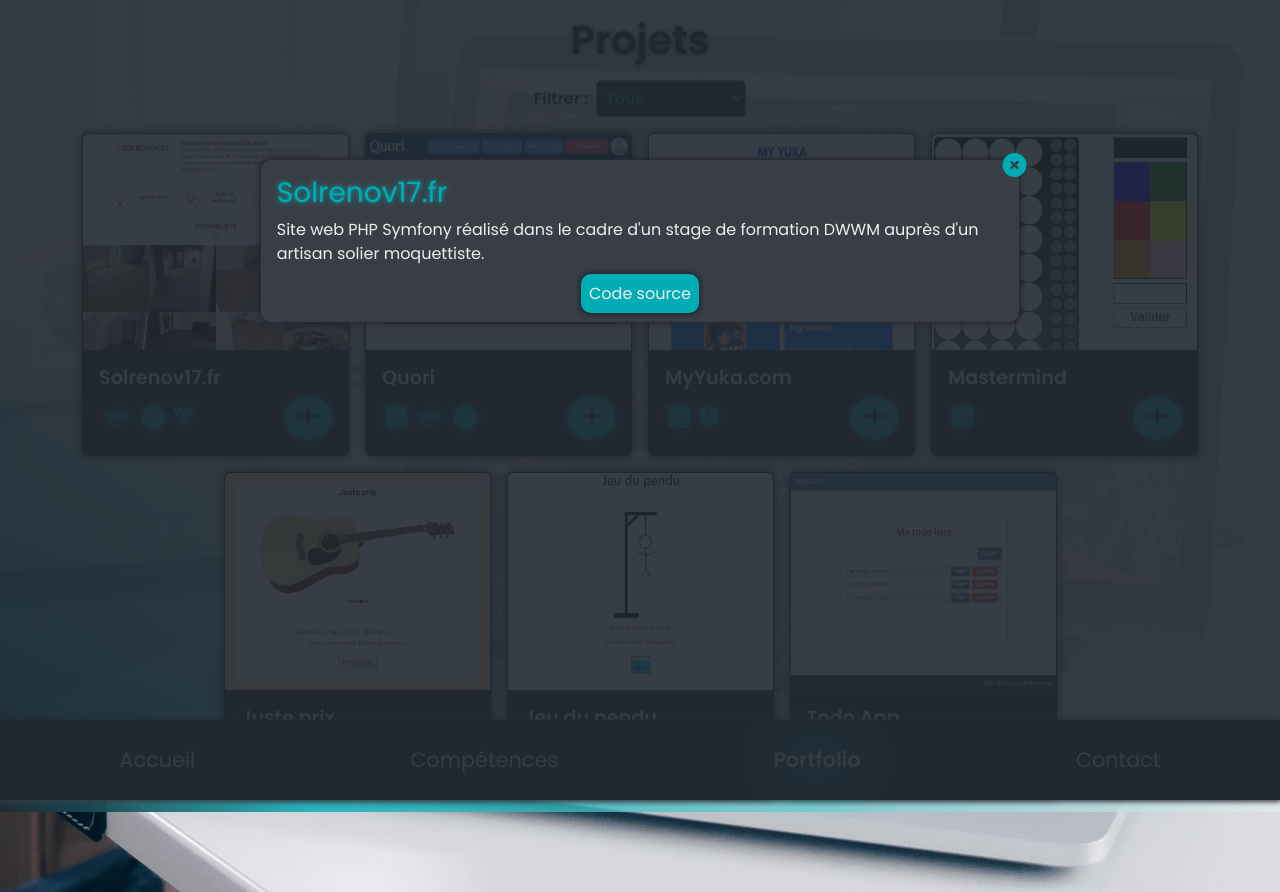
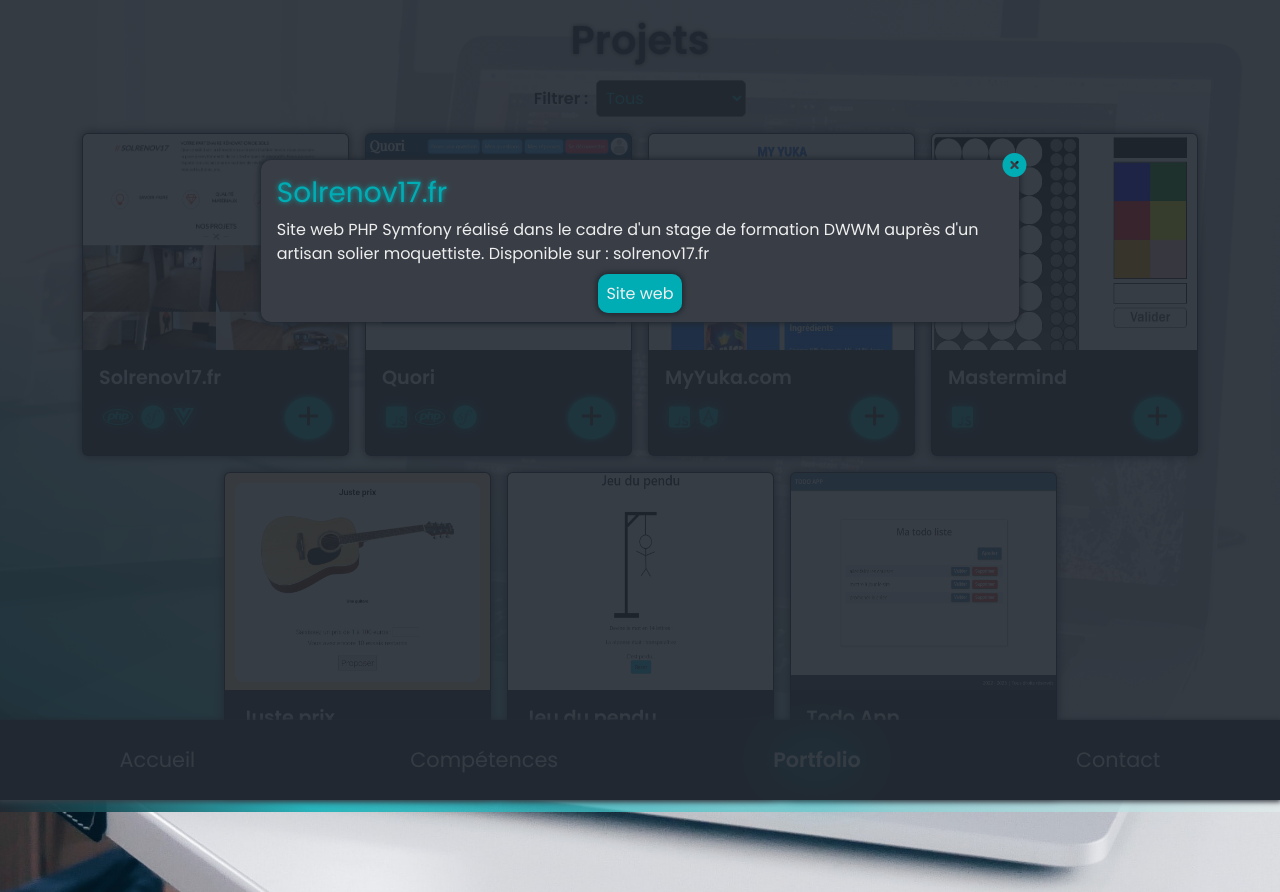
Before and after one commit to LouisC98/CV, a Vue app: page /portfolio in a window 1280 px wide. Both pictures are taken after a click on the button 308 px from the left and 417 px from the top of the page. Built offline with nearby package versions, Linux system fonts and the light colour scheme.

Commit message:
ajout d'un link dans le portfolioData et ajout d'un target blank sur les liens du portfolio

```diff
--- a/src/components/Project.vue
+++ b/src/components/Project.vue
@@ -6,7 +6,8 @@
         'languages',
         'languagesIcons',
         'infos',
-        'picture'
+        'picture',
+        'link'
     ],
     data() {
         return {
@@ -43,7 +44,8 @@
             <p>{{infos}}</p>
             <i class="fa-solid fa-circle-xmark" @click="handleShowInfos()"></i>
             <div class="text-center">
-                <a :href="source">Code source</a>
+                <a v-if="source" :href="source" target="_blank">Code source</a>
+                <a v-if="link" :href="link" target="_blank">Site web</a>
             </div>
         </div>
     </div>
--- a/src/data/portfolioData.js
+++ b/src/data/portfolioData.js
@@ -4,9 +4,10 @@
         name: 'Solrenov17.fr',
         languages: ['all','vuejs','php', 'symfony'],
         languagesIcons: ['fa-brands fa-php', 'fa-brands fa-symfony', 'fa-brands fa-vuejs'],
-        source: 'https://github.com/LouisC98/solrenov17',
-        infos: `Site web PHP Symfony réalisé dans le cadre d'un stage de formation DWWM auprès d'un artisan solier moquettiste.`,
-        picture: './images/solrenov17.jpg'
+        // source: 'https://github.com/LouisC98/solrenov17',
+        infos: `Site web PHP Symfony réalisé dans le cadre d'un stage de formation DWWM auprès d'un artisan solier moquettiste. Disponible sur : solrenov17.fr`,
+        picture: './images/solrenov17.jpg',
+        link: "https://www.solrenov17.fr"
     },
     {
         id: 95,
--- a/src/views/PortfolioView.vue
+++ b/src/views/PortfolioView.vue
@@ -43,6 +43,7 @@
                 :source="project.source"
                 :infos="project.infos"
                 :picture="project.picture"
+                :link="project.link"
             />
         </div>
     </div>
```
